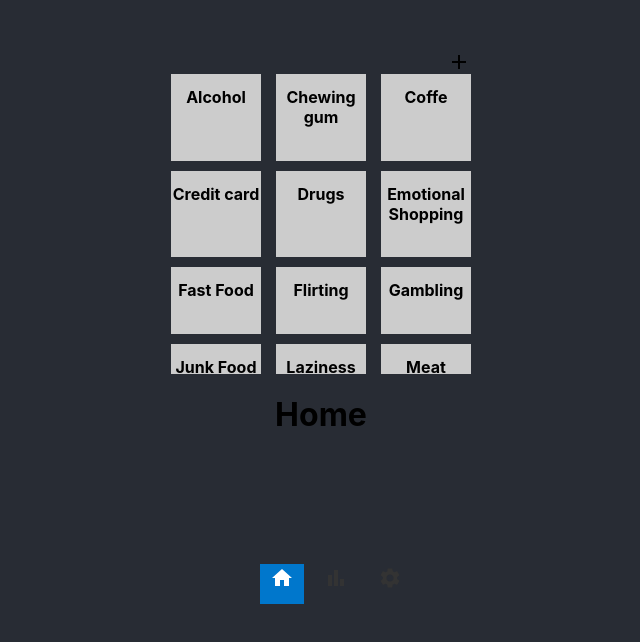
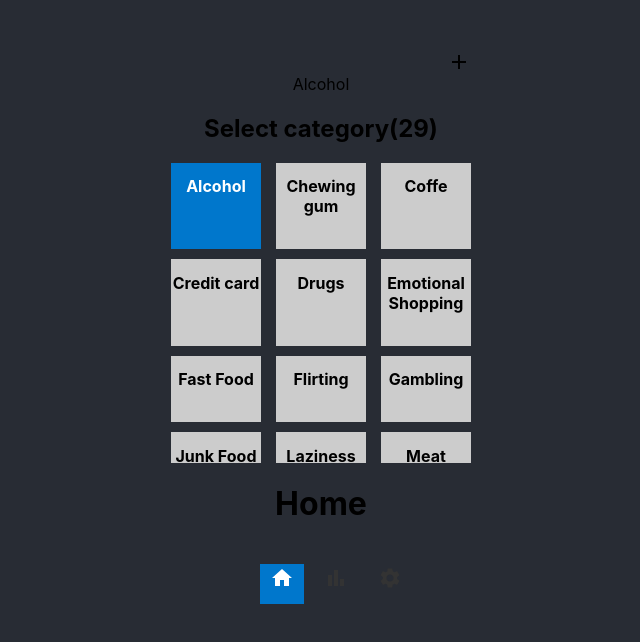
Before and after one commit to eugeneskom/dopamine-detox, a React (Create React App) app: page / in a window 1280 px wide. Both pictures are taken after a click on the icon 778 px from the left and 62 px from the top of the page. Shown: the top 642 px of the page, without its empty margins (319-959 px from the left). Built offline with nearby package versions, Linux system fonts and the light colour scheme.

Commit message:
added default category, active category and category count

```diff
--- a/src/components/pages/Home.tsx
+++ b/src/components/pages/Home.tsx
@@ -3,7 +3,6 @@ import AddIcon from "@mui/icons-material/Add";
 import styled from "styled-components";
 import Category from "../Category";
 import { CategoryInt } from "../../types/types";
-
 
 interface HomeProps {
   categories: CategoryInt[];
@@ -30,15 +29,15 @@ const CategoryWrapper = styled.div`
 
 function Home({ categories }: HomeProps) {
   const [showCategories, setShowCategories] = useState(false);
-  const [isActiveCat, setIsActiveCat] = useState("");
+  const [activeCategory, setActiveCategory] = useState(categories[0]?.name);
 
   const toggleCategories = () => {
     setShowCategories(!showCategories);
   };
 
   const handleActiveCategory = (name: string): void => {
-    setIsActiveCat(name);
-    console.log(name)
+    setActiveCategory(name);
+    console.log(name);
   };
 
   return (
@@ -47,14 +46,15 @@ function Home({ categories }: HomeProps) {
         <AddCategory onClick={toggleCategories} />
       </FlexWrapper>
       {showCategories ? (
-        <CategoryWrapper>
-          {categories?.map((category) => (
-            <Category category={category}
-            active={isActiveCat === category.name}
-            onClick={()=> handleActiveCategory(category.name)}
-            />
-          ))}
-        </CategoryWrapper>
+        <>
+          <div>{activeCategory}</div>
+          <h2>Select category({`${categories.length}`})</h2>
+          <CategoryWrapper>
+            {categories?.map((category) => (
+              <Category category={category} active={activeCategory === category.name} onClick={() => handleActiveCategory(category.name)} />
+            ))}
+          </CategoryWrapper>
+        </>
       ) : (
         ""
       )}
```
